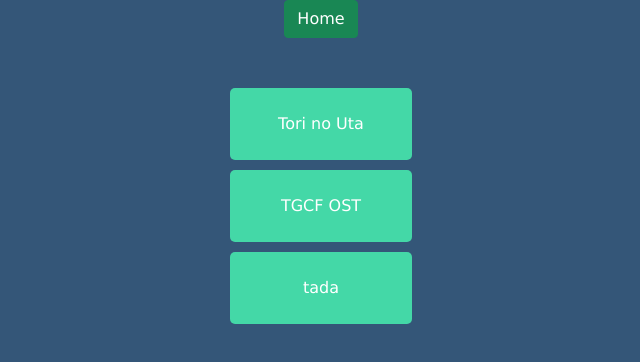
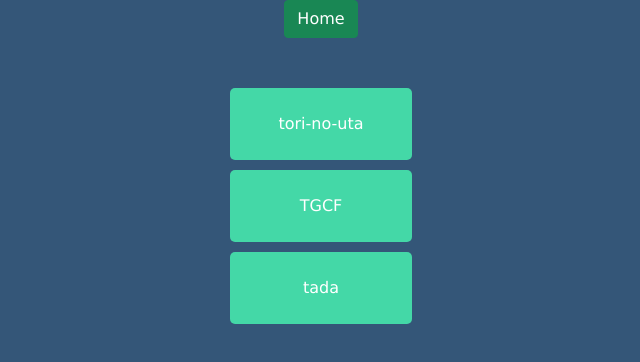
Before and after one commit to ShannaJSmith/css-components, a React (Create React App) app in the folder css-components/: page /bgm in a window 1280 px wide. Shown: the top 362 px of the page, without its empty margins (319-959 px from the left). Built offline with nearby package versions, Linux system fonts and the light colour scheme.

Commit message:
fix scr typo to src

```diff
--- a/css-components/src/components/SoundBoard.jsx
+++ b/css-components/src/components/SoundBoard.jsx
@@ -1,6 +1,9 @@
 import './SoundBoard.css';
+import toriNoUta from '../sounds/Tori-no-Uta.mp3';
+import TGCF from '../sounds/TGCF-OST.mp3';
+// import tada from '../sounds/tada.mp3';
 
-const sounds = ['Tori no Uta', 'TGCF OST', 'tada'];
+const sounds = ['tori-no-uta', 'TGCF', 'tada'];
 
 const SoundBoard = () => {
   window.onload = () => {
@@ -10,14 +13,22 @@ const SoundBoard = () => {
 
       btn.innerText = sound;
 
+      btn.addEventListener('click', () => {
+        document.getElementById(sound).play();
+      });
+
       document.getElementById('buttons').appendChild(btn);
     });
   };
   return (
     <div className="soundboard">
-      <audio id="tori-no-uta" scr="sounds/Tori-no-Uta.mp3"></audio>
-      <audio id="TGCF" scr="sounds/TGCF-OST.mp3"></audio>
-      <audio id="tada" scr="sounds/tada.mp3"></audio>
+      <audio id="tori-no-uta" src={toriNoUta}></audio>
+      <audio id="TGCF" src={TGCF}></audio>
+      {/* another format it can be written in
+
+      <audio id="tada">
+        <source src={tada}></source>
+      </audio> */}
 
       <div id="buttons"></div>
     </div>
```
